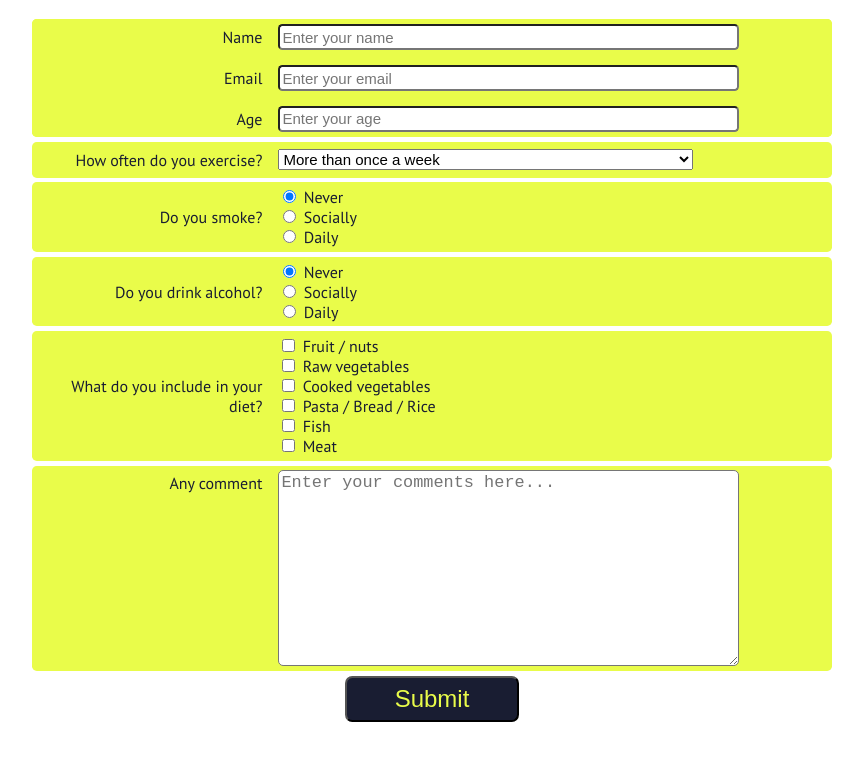
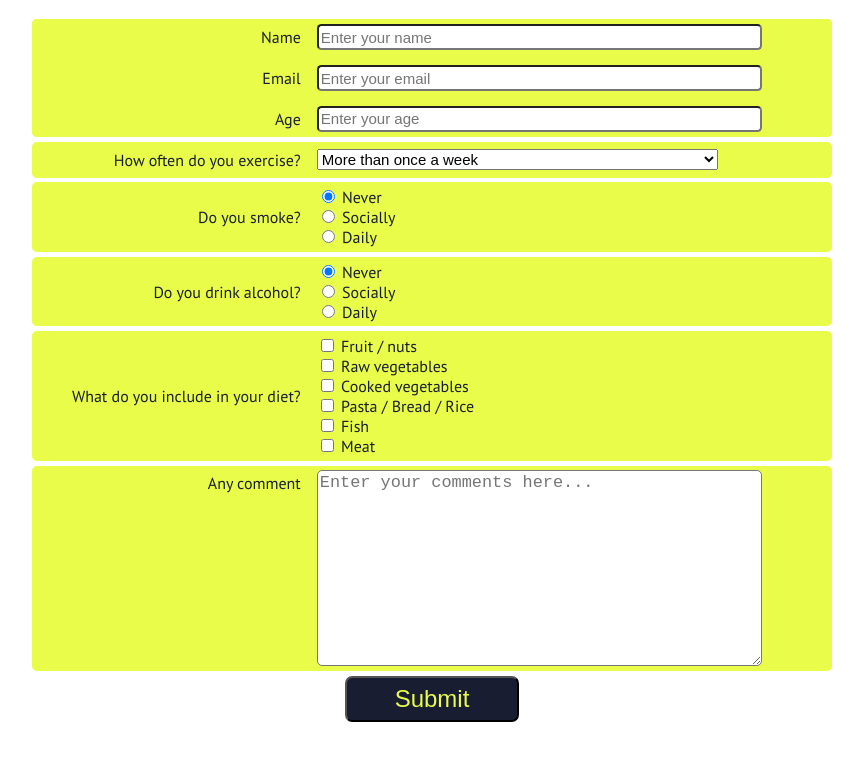
Before and after one commit to lukino999/FCC-Survey-Form, a plain HTML site: page index.html in a window 1280 px wide. Shown: the part 108-868 px from the top of the page, without its empty margins (208-1071 px from the left). Drawn offline with Linux system fonts and the light colour scheme.

Commit message:
Fix labels layout

```diff
--- a/styles.css
+++ b/styles.css
@@ -29,7 +29,7 @@
 
 .rowContainer {
   display: grid;
-  grid-template-columns: 30% 60%;
+  grid-template-columns: 35% 58%;
   padding: 0.3em 1em;
   background: #e9fc4a;
   margin: 0.3em 0;
@@ -47,6 +47,7 @@
 
   .leftLabel {
     text-align: left;
+    padding-left: 0;
   }
 }
 
```
